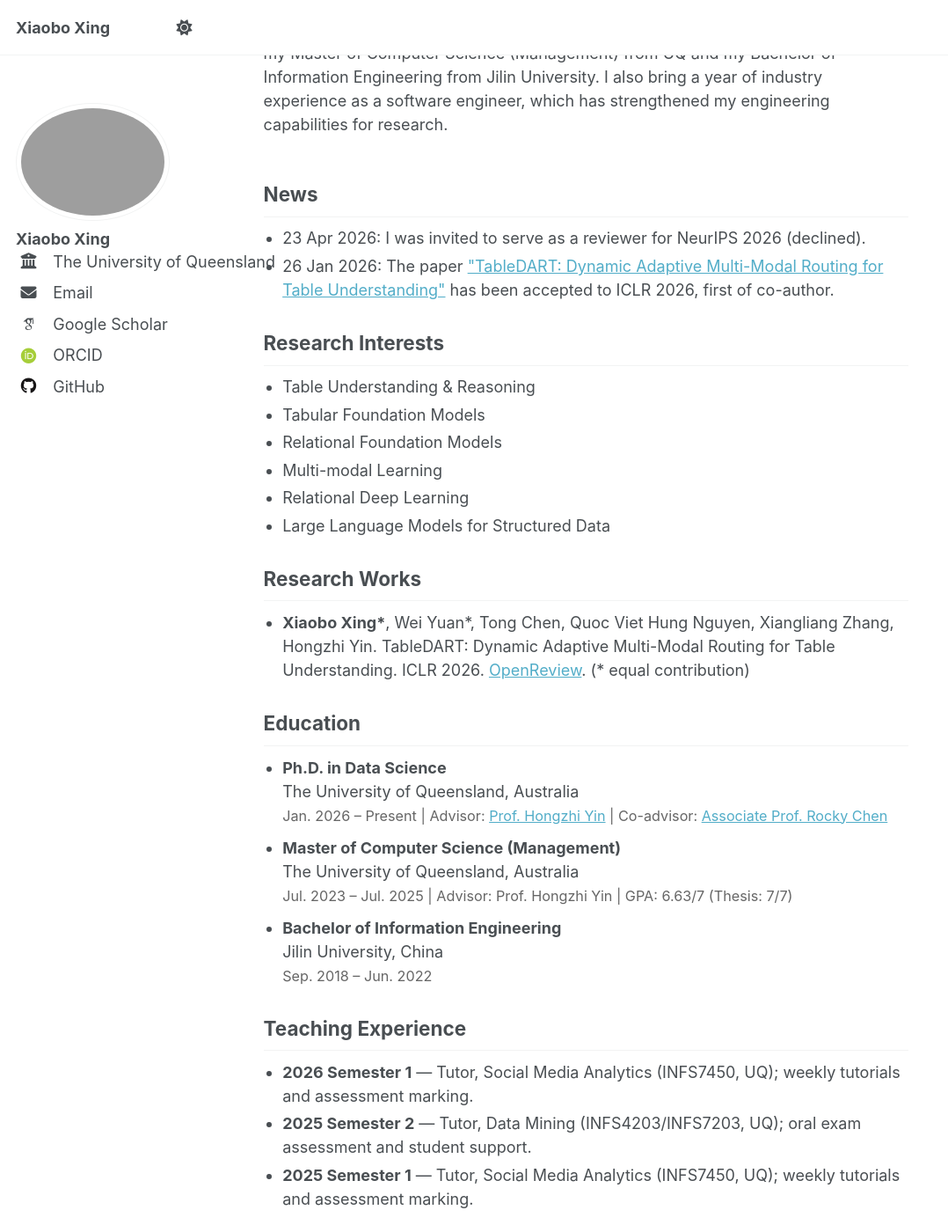
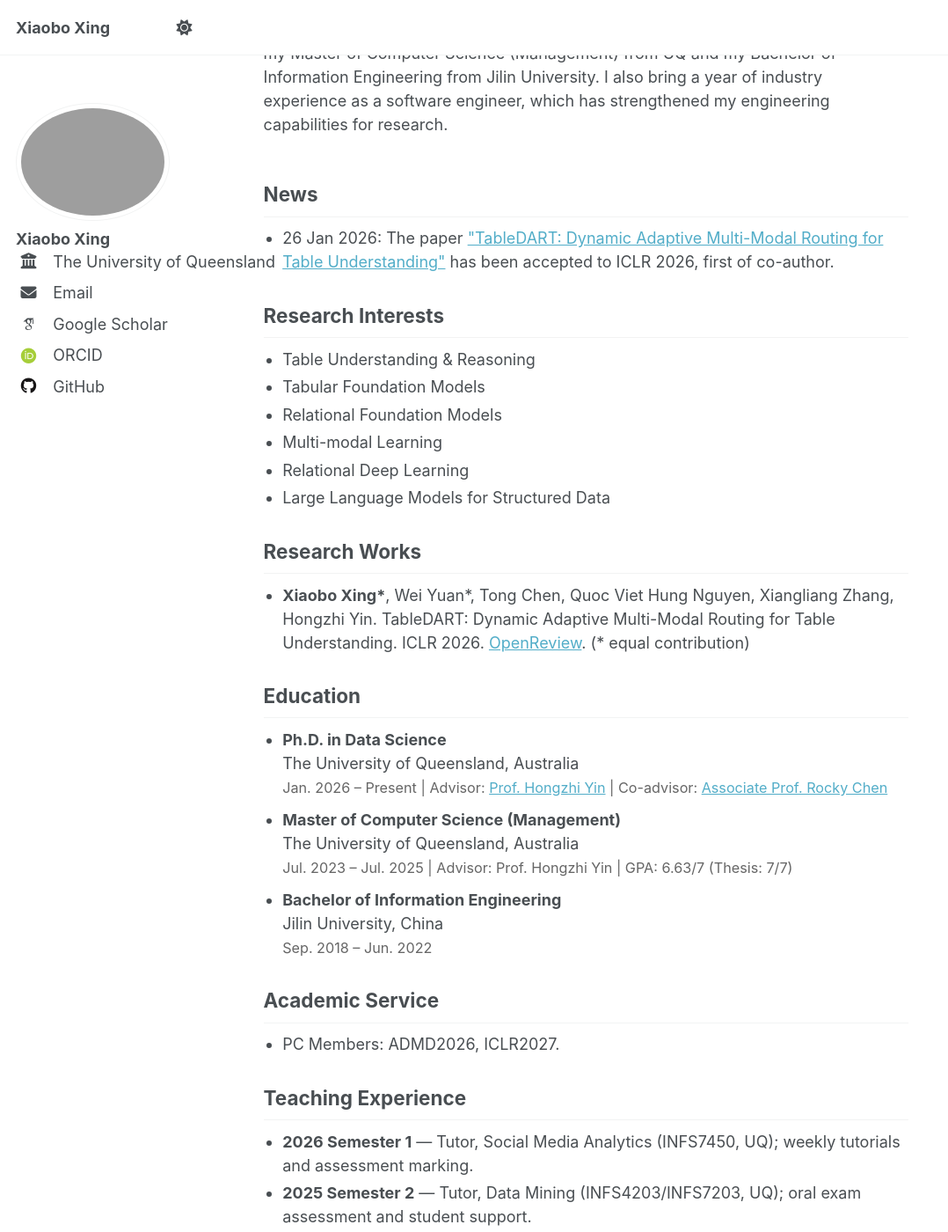
Before and after one commit to xiaobo-xing/xiaobo-xing.github.io, a Jekyll site: the page built from _pages/about.md, in a window 1280 px wide and 1400 px high, scrolled down 225 px. Shown: the whole window at 88% size, without its empty margins (0-1078 px from the left). Built offline with Jekyll 4.4.1, drawn with Linux system fonts in a browser that asks for light colours; some web fonts are replaced; a script that is not in the unit is left out.

Commit message:
Update academic service section

```diff
--- a/_pages/about.md
+++ b/_pages/about.md
@@ -104,7 +104,6 @@ redirect_from:
   <section class="single-card">
     <h2>News</h2>
     <ul>
-      <li>23 Apr 2026: I was invited to serve as a reviewer for NeurIPS 2026 (declined).</li>
       <li>26 Jan 2026: The paper <a href="https://openreview.net/forum?id=4aZTiLH3fm">"TableDART: Dynamic Adaptive Multi-Modal Routing for Table Understanding"</a> has been accepted to ICLR 2026, first of co-author.</li>
     </ul>
   </section>
@@ -150,6 +149,13 @@ redirect_from:
   </section>
 
   <section class="single-card">
+    <h2>Academic Service</h2>
+    <ul>
+      <li>PC Members: ADMD2026, ICLR2027.</li>
+    </ul>
+  </section>
+
+  <section class="single-card">
     <h2>Teaching Experience</h2>
     <ul>
       <li><strong>2026 Semester 1</strong> — Tutor, Social Media Analytics (INFS7450, UQ); weekly tutorials and assessment marking.</li>
```
